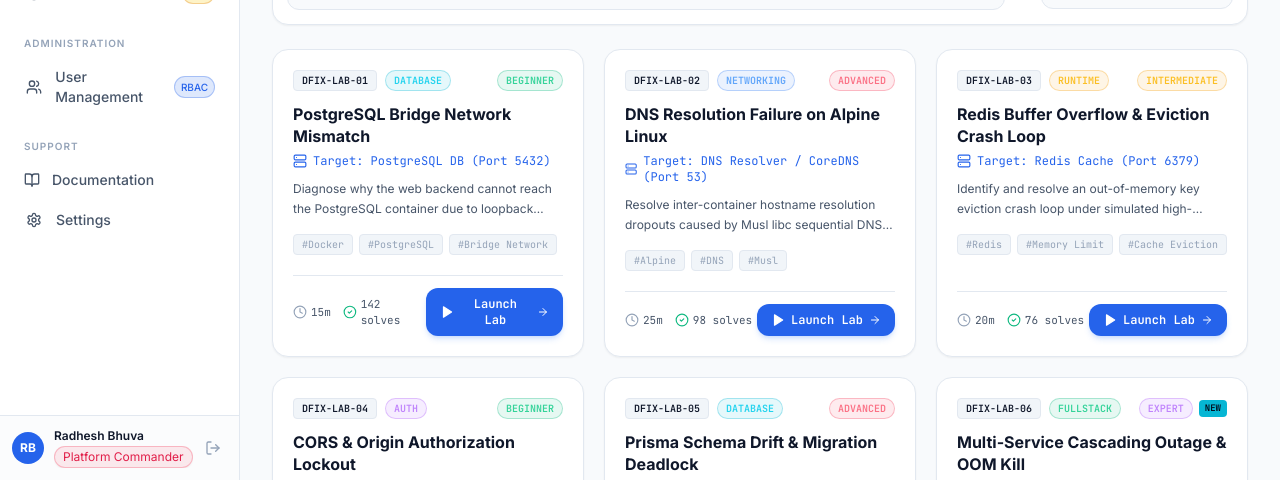
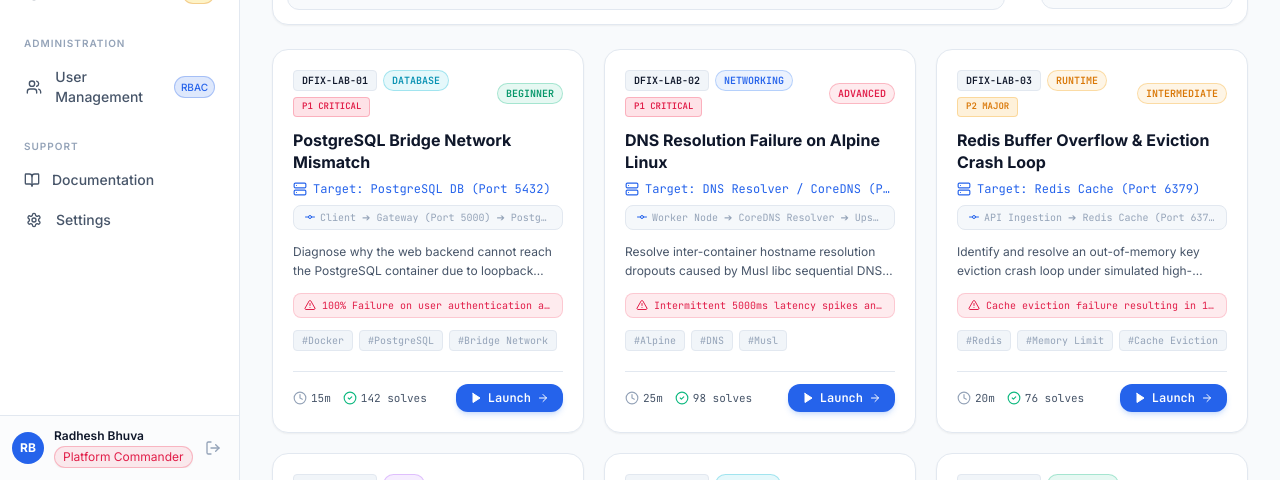
Before and after one commit to Radheshbhuva/DeployFixLab, a React (Vite) app in the folder frontend/: page /labs in a window 1280 px wide. Shown: the part 320-800 px from the top of the page. Built offline with nearby package versions, Linux system fonts and the light colour scheme; no server answers.

Commit message:
feat(labs): add SRE severity badges, topology pipeline flow, SLA alert, and inspect action to LabCard

```diff
--- a/frontend/src/features/labs/LabCard.tsx
+++ b/frontend/src/features/labs/LabCard.tsx
@@ -1,49 +1,61 @@
 import React from 'react';
-import { Play, Clock, CheckCircle2, Server, ArrowRight } from 'lucide-react';
+import { Play, Clock, CheckCircle2, Server, ArrowRight, Eye, AlertTriangle, GitCommit } from 'lucide-react';
 import { Lab } from '@/types/lab.types';
 
 export interface LabCardProps {
   lab: Lab;
   onStart: (labId: string) => void;
+  onInspect?: (lab: Lab) => void;
 }
 
-export const LabCard: React.FC<LabCardProps> = ({ lab, onStart }) => {
+export const LabCard: React.FC<LabCardProps> = ({ lab, onStart, onInspect }) => {
   const getDifficultyColor = (diff: string) => {
     switch (diff) {
       case 'BEGINNER':
-        return 'border-emerald-500/30 text-emerald-400 bg-emerald-500/10';
+        return 'border-emerald-500/30 text-emerald-600 dark:text-emerald-400 bg-emerald-500/10';
       case 'INTERMEDIATE':
-        return 'border-amber-500/30 text-amber-400 bg-amber-500/10';
+        return 'border-amber-500/30 text-amber-600 dark:text-amber-400 bg-amber-500/10';
       case 'ADVANCED':
-        return 'border-rose-500/30 text-rose-400 bg-rose-500/10';
+        return 'border-rose-500/30 text-rose-600 dark:text-rose-400 bg-rose-500/10';
       case 'EXPERT':
-        return 'border-purple-500/30 text-purple-400 bg-purple-500/10';
+        return 'border-purple-500/30 text-purple-600 dark:text-purple-400 bg-purple-500/10';
       default:
         return 'border-border-default text-text-secondary bg-bg-raised';
+    }
+  };
+
+  const getSeverityBadge = (sev?: string) => {
+    switch (sev) {
+      case 'P1_CRITICAL':
+        return 'bg-rose-500/15 text-rose-600 dark:text-rose-400 border-rose-500/30';
+      case 'P2_MAJOR':
+        return 'bg-amber-500/15 text-amber-600 dark:text-amber-400 border-amber-500/30';
+      default:
+        return 'bg-blue-500/15 text-blue-600 dark:text-blue-400 border-blue-500/30';
     }
   };
 
   const getCategoryBadge = (cat: string) => {
     switch (cat) {
       case 'DATABASE':
-        return 'border-cyan-500/30 text-cyan-400 bg-cyan-500/10';
+        return 'border-cyan-500/30 text-cyan-600 dark:text-cyan-400 bg-cyan-500/10';
       case 'NETWORKING':
-        return 'border-blue-500/30 text-blue-400 bg-blue-500/10';
+        return 'border-blue-500/30 text-blue-600 dark:text-blue-400 bg-blue-500/10';
       case 'AUTH':
-        return 'border-purple-500/30 text-purple-400 bg-purple-500/10';
+        return 'border-purple-500/30 text-purple-600 dark:text-purple-400 bg-purple-500/10';
       case 'RUNTIME':
-        return 'border-amber-500/30 text-amber-400 bg-amber-500/10';
+        return 'border-amber-500/30 text-amber-600 dark:text-amber-400 bg-amber-500/10';
       default:
-        return 'border-emerald-500/30 text-emerald-400 bg-emerald-500/10';
+        return 'border-emerald-500/30 text-emerald-600 dark:text-emerald-400 bg-emerald-500/10';
     }
   };
 
   return (
     <div className="rounded-2xl border border-border-default bg-bg-surface backdrop-blur-xl p-5 shadow-sm hover:shadow-xl flex flex-col justify-between transition-all duration-200 hover:border-brand-primary/40 group text-left relative overflow-hidden">
       <div>
-        {/* Top Badges */}
+        {/* Top Badges: Code, Category, Severity & Difficulty */}
         <div className="flex items-center justify-between gap-2 mb-3">
-          <div className="flex items-center gap-2">
+          <div className="flex items-center gap-1.5 flex-wrap">
             <span className="text-[10px] font-mono font-extrabold px-2 py-0.5 rounded bg-bg-raised border border-border-default text-text-primary">
               {lab.code}
             </span>
@@ -54,6 +66,15 @@ export const LabCard: React.FC<LabCardProps> = ({ lab, onStart }) => {
             >
               {lab.category}
             </span>
+            {lab.severity && (
+              <span
+                className={`text-[9px] font-mono font-extrabold px-2 py-0.5 rounded border ${getSeverityBadge(
+                  lab.severity
+                )}`}
+              >
+                {lab.severity.replace('_', ' ')}
+              </span>
+            )}
           </div>
 
           <div className="flex items-center gap-1.5">
@@ -73,20 +94,36 @@ export const LabCard: React.FC<LabCardProps> = ({ lab, onStart }) => {
         </div>
 
         {/* Title */}
-        <h3 className="font-bold text-base text-text-primary group-hover:text-brand-primary transition-colors leading-snug mb-1.5">
+        <h3 className="font-bold text-base text-text-primary group-hover:text-brand-primary transition-colors leading-snug mb-2">
           {lab.title}
         </h3>
 
-        {/* Target Service Node */}
-        <div className="flex items-center gap-1.5 text-xs font-mono text-brand-primary mb-2.5">
-          <Server className="w-3.5 h-3.5" />
-          <span>Target: {lab.targetService}</span>
+        {/* Target Service Node & Topology Flow */}
+        <div className="flex items-center gap-1.5 text-xs font-mono text-brand-primary mb-2">
+          <Server className="w-3.5 h-3.5 flex-shrink-0" />
+          <span className="truncate">Target: {lab.targetService}</span>
         </div>
 
+        {/* Topology Pipeline Preview */}
+        {lab.topologyFlow && lab.topologyFlow.length > 0 && (
+          <div className="flex items-center gap-1 text-[10px] font-mono text-text-muted bg-bg-raised/70 px-2.5 py-1 rounded-lg border border-border-default mb-3 overflow-x-auto scrollbar-none">
+            <GitCommit className="w-3 h-3 text-brand-primary flex-shrink-0" />
+            <span className="truncate">{lab.topologyFlow.join(' ➔ ')}</span>
+          </div>
+        )}
+
         {/* Description */}
-        <p className="text-xs text-text-secondary line-clamp-2 leading-relaxed mb-4 font-sans">
+        <p className="text-xs text-text-secondary line-clamp-2 leading-relaxed mb-3 font-sans">
           {lab.description}
         </p>
+
+        {/* SLA Impact Pill */}
+        {lab.slaImpact && (
+          <div className="flex items-center gap-1.5 text-[10px] font-mono text-rose-600 dark:text-rose-400 bg-rose-500/10 border border-rose-500/20 px-2.5 py-1 rounded-lg mb-3">
+            <AlertTriangle className="w-3 h-3 flex-shrink-0" />
+            <span className="truncate">{lab.slaImpact}</span>
+          </div>
+        )}
 
         {/* Tags */}
         <div className="flex flex-wrap gap-1.5 mb-5">
@@ -101,8 +138,8 @@ export const LabCard: React.FC<LabCardProps> = ({ lab, onStart }) => {
         </div>
       </div>
 
-      {/* Footer Meta & Start Button */}
-      <div className="pt-3 border-t border-border-default flex items-center justify-between text-xs font-mono">
+      {/* Footer Meta & Action Buttons */}
+      <div className="pt-3 border-t border-border-default flex flex-col sm:flex-row sm:items-center justify-between gap-3 text-xs font-mono">
         <div className="flex items-center gap-3 text-text-secondary text-[11px]">
           <span className="flex items-center gap-1">
             <Clock className="w-3.5 h-3.5 text-text-muted" />
@@ -114,16 +151,30 @@ export const LabCard: React.FC<LabCardProps> = ({ lab, onStart }) => {
           </span>
         </div>
 
+        <div className="flex items-center gap-2">
+          {onInspect && (
+            <button
+              type="button"
+              onClick={() => onInspect(lab)}
+              className="inline-flex items-center gap-1 px-2.5 py-1.5 rounded-xl bg-bg-raised hover:bg-bg-surface border border-border-default text-text-secondary hover:text-text-primary text-xs font-medium transition-colors"
+              title="Inspect topology and prerequisites"
+            >
+              <Eye className="w-3.5 h-3.5" />
+              <span>Details</span>
+            </button>
+          )}
+
           <button
             type="button"
             onClick={() => onStart(lab.id)}
-          className="inline-flex items-center gap-1.5 px-3.5 py-2 rounded-xl bg-brand-primary hover:bg-brand-hover text-white font-bold text-xs shadow-md shadow-blue-500/20 transition-all group-hover:scale-[1.02]"
+            className="inline-flex items-center gap-1.5 px-3.5 py-1.5 rounded-xl bg-brand-primary hover:bg-brand-hover text-white font-bold text-xs shadow-md shadow-blue-500/20 transition-all group-hover:scale-[1.02]"
           >
-          <Play className="w-3.5 h-3.5 fill-current" />
-          <span>Launch Lab</span>
+            <Play className="w-3 h-3 fill-current" />
+            <span>Launch</span>
             <ArrowRight className="w-3 h-3" />
           </button>
         </div>
       </div>
+    </div>
   );
 };
```
Lines whose indentation alone changed are shown as unchanged.
